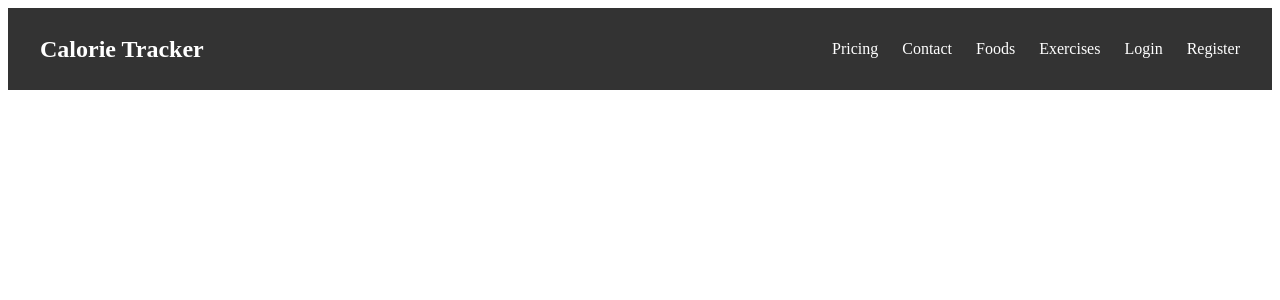
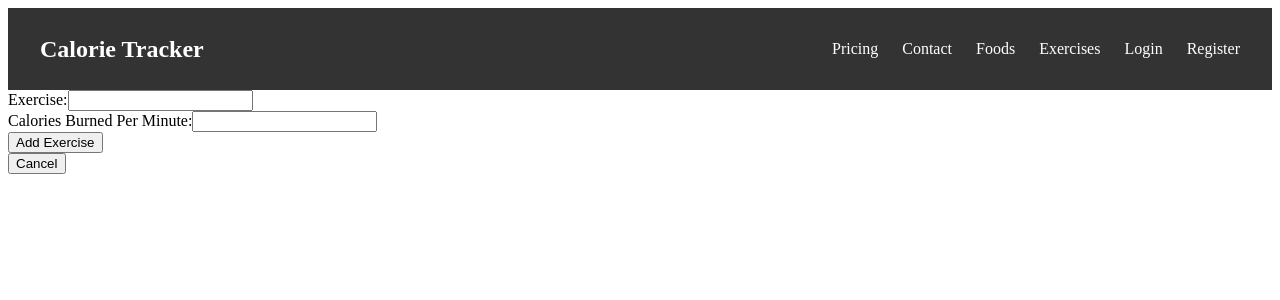
Before and after one commit to Will-Java-FS/Team5-Project1-SarahAnatoli-StephenBecker-BolaGhaly-MichaelNugent, a React (Vite) app in the folder frontend/: page /addexercise in a window 1280 px wide. Shown: the top 300 px of the page. Built offline with nearby package versions, Linux system fonts and the light colour scheme.

Commit message:
aded exercise and exercise logs except for the save new logs

```diff
--- a/frontend/src/App.tsx
+++ b/frontend/src/App.tsx
@@ -16,6 +16,10 @@ import NavigationBar from './components/NavBar'
 import BMIList from './pages/BMIList'
 import { AuthProvider } from './context/AuthContext'
 import BMIAdd from './pages/AddBMI'
+import ExerciseLogsList from './pages/ExerciseLogsList'
+import AddExerciseLogs from './pages/AddExerciseLogs'
+import ExerciseList from './pages/ExerciseList'
+import AddExercise from './pages/AddExercise'
 
 function App() {
 
@@ -38,6 +42,10 @@ function App() {
             <Route path='/Logout' element={<Logout />} />
             <Route path='/bmirecords' element={<BMIList/>}/>
             <Route path='/addbmirecord' element={<BMIAdd/>}/>
+            <Route path='/exerciselogs' element={<ExerciseLogsList/>}/>
+            <Route path='/addexerciselog' element={<AddExerciseLogs/>}/>
+            <Route path='/exercises' element={<ExerciseList/>}/>
+            <Route path='/addexercise' element={<AddExercise/>}/>
             {/* <Route path='/Portal' element={<Portal />} /> */}
           </Routes>
         </AuthProvider>
--- /dev/null
+++ b/frontend/src/pages/AddExercise.tsx
@@ -0,0 +1,82 @@
+import { useRef, useState } from "react";
+import axiosInstance from "../axios/AxiosInstance";
+import { useNavigate } from "react-router-dom";
+
+interface Exercise {
+  id: number | undefined;
+  name: string | undefined;
+  caloriesBurnedPerMinute: number | undefined;
+}
+
+export default function AddExercise() {
+  const navigate = useNavigate();
+  const [exercise, setExercise] = useState<Exercise[]>([]);
+  const [newExercise, setNewExercise] = useState<Exercise>({
+    id: undefined,
+    name: undefined,
+    caloriesBurnedPerMinute: undefined,
+  });
+
+  const nameRef = useRef<HTMLInputElement>(null);
+  const caloriesBurnedPerMinuteRef = useRef<HTMLInputElement>(null);
+
+  const save = async () => {
+    try {
+      const response = await axiosInstance.post("/exercises", {
+        name: nameRef.current!.value,
+        caloriesBurnedPerMinute: parseFloat(caloriesBurnedPerMinuteRef.current!.value),
+      });
+      console.log(response);
+      setExercise([...exercise, response.data]);
+      navigate("/exercises");
+    } catch (error) {
+      console.error("Failed to add exercise:", error);
+    }
+  };
+
+  const handleInputChange = (e: React.ChangeEvent<HTMLInputElement>) => {
+    const { name, value } = e.target;
+    setNewExercise({
+      ...newExercise,
+      [name]: name === "caloriesBurnedPerMinute" ? parseFloat(value) : value,
+    });
+  };
+
+  const handleSubmit = (e: React.FormEvent<HTMLFormElement>) => {
+    e.preventDefault();
+    save();
+  };
+
+  return (
+    <>
+      <form onSubmit={handleSubmit}>
+        <div>
+          <label>
+            Exercise:
+            <input
+              type="text"
+              name="name"
+              ref={nameRef}
+              onChange={handleInputChange}
+              required
+            />
+          </label>
+        </div>
+        <div>
+          <label>
+            Calories Burned Per Minute:
+            <input
+              type="number"
+              name="caloriesBurnedPerMinute"
+              ref={caloriesBurnedPerMinuteRef}
+              onChange={handleInputChange}
+              required
+            />
+          </label>
+        </div>
+        <button >Add Exercise</button>
+      </form>
+      <button onClick={() => navigate("/exercises")}>Cancel</button>
+    </>
+  );
+}
--- /dev/null
+++ b/frontend/src/pages/AddExerciseLogs.tsx
@@ -0,0 +1,9 @@
+
+export default function AddExerciseLogs(){
+
+    return(<>
+        <div>Add logs</div>
+    </>);
+
+
+}
--- /dev/null
+++ b/frontend/src/pages/ExerciseList.tsx
@@ -0,0 +1,67 @@
+import { useEffect, useState } from "react";
+import axiosInstance from "../axios/AxiosInstance";
+import { useNavigate } from 'react-router-dom';
+
+interface Exercise {
+    id: number;
+    name: string;
+    caloriesBurnedPerMinute: number;
+  }
+
+export default function Exercise(){
+    const navigate = useNavigate();
+    const [exercise, setExercise] = useState<Exercise[]>([]);
+
+    useEffect(() => {
+
+        const getUserData = async () => {
+          try {
+            const response = await axiosInstance.get("/exercises");
+
+            if (response === null) throw 'null result'
+
+            setExercise(response.data);
+            console.log(response)
+
+          } catch (error) {
+            console.error('Error in ExerciseData data fetch: ', error)
+          }
+        }
+        getUserData();
+
+      }, [])
+
+      const handleDelete = async (exercises:Exercise | undefined) => {
+        try {
+          const recordid=exercises?.id;
+          await axiosInstance.delete(`/exercises`, { data: exercises });
+
+          // Filter out the deleted record from the state
+          setExercise(exercise.filter((exer) => exer.id !== recordid));
+        } catch (error) {
+          console.error("Error deleting Exercise record: ", error);
+        }
+      };
+
+      return (
+        <>
+        <div>
+          <h2>Exercises</h2>
+            {exercise ? exercise.map((exercise, id) => (
+              <div key={id}>
+                <p><strong>Exercise:</strong> {exercise.name}</p>
+                <p><strong>Calories Burned Per Minute: </strong> {exercise.caloriesBurnedPerMinute}</p>
+                <button onClick={() => handleDelete(exercise)}>Delete</button>
+                <p>🏋️💪🏋️‍♀️</p>
+              </div>
+            ) ): (
+            <p>Loading...</p>
+          )}
+        </div>
+        <button onClick={()=>navigate("/addexercise")}>Add New Record</button>
+
+
+        </>
+        );
+
+}
--- /dev/null
+++ b/frontend/src/pages/ExerciseLogsList.tsx
@@ -0,0 +1,79 @@
+import { useEffect, useState } from "react";
+import axiosInstance from "../axios/AxiosInstance";
+import { useNavigate } from 'react-router-dom';
+
+interface Exercise {
+    id: number|undefined;
+    name: string|undefined;
+    caloriesBurnedPerMinute: number|undefined;
+  }
+
+  interface UserExerciseLog {
+    id: number|undefined;
+    exercise: Exercise|undefined;
+    durationMinutes: number|undefined;
+    caloriesBurned: number|undefined;
+    logDate: string|undefined;
+  }
+
+export default function ExerciseLogsList(){
+
+    const navigate = useNavigate();
+
+    const [log, setLog] = useState<UserExerciseLog[]>([]);
+
+    useEffect(() => {
+
+        const getUserData = async () => {
+          try {
+            const response = await axiosInstance.get("/userexerciselogs/loglistbyuserid");
+
+            if (response === null) throw 'null result'
+
+            setLog(response.data);
+            console.log(response)
+
+          } catch (error) {
+            console.error('Error in ExerciseData data fetch: ', error)
+          }
+        }
+        getUserData();
+
+      }, [])
+
+      const handleDelete = async (userExerciseLog:UserExerciseLog | undefined) => {
+        try {
+          const recordid=userExerciseLog?.id;
+          await axiosInstance.delete(`/userexerciselogs/deleteexerciselog`, { data: userExerciseLog });
+
+          // Filter out the deleted record from the state
+          setLog(log.filter((alog) => alog.id !== recordid));
+        } catch (error) {
+          console.error("Error deleting BMI record: ", error);
+        }
+      };
+
+      return (
+        <>
+        <div>
+          <h2>Exercise Log Records</h2>
+            {log ? log.map((log, id) => (
+              <div key={id}>
+                <p><strong>Exercise:</strong> {log.exercise.name}</p>
+                <p><strong>Calories Burned Per Minute: </strong> {log.exercise.caloriesBurnedPerMinute}</p>
+                <p><strong>Duration in Minutes:</strong> {log.durationMinutes}</p>
+                <p><strong>Total Calories Burned :</strong> {log.caloriesBurned}</p>
+                <button onClick={() => handleDelete(log)}>Delete</button>
+                <p>🏋️💪🏋️‍♀️</p>
+              </div>
+            ) ): (
+            <p>Loading...</p>
+          )}
+        </div>
+        <button onClick={()=>navigate("/addexerciselog")}>Add New Exercise</button>
+
+
+        </>
+        );
+
+}
```
